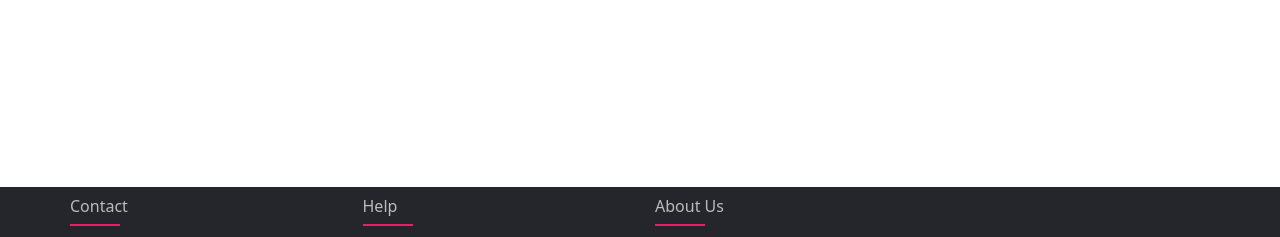
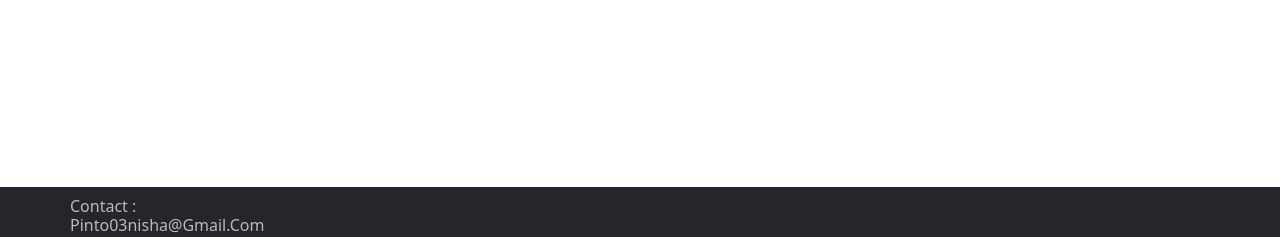
Before and after one commit to njp03/FurnitureFolio, a Django app: page /cart/ in a window 1280 px wide. Shown: the part 563-800 px from the top of the page. Run offline with Django 3.2, Linux system fonts and the light colour scheme; a user stored in the database is signed in; data comes from the database, SQL or seed files in the repository; some libraries are stand-ins or nearby versions; some web fonts are replaced.

Commit message:
Update base.html

```diff
--- a/app/templates/app/base.html
+++ b/app/templates/app/base.html
@@ -19,7 +19,7 @@
     <link rel="stylesheet" href="{% static 'app/css/style.css' %}">
 
 
-    <title>ShoppingX | {% block title %} {% endblock title %} </title>
+    <title>FurnitureFolio | {% block title %} {% endblock title %} </title>
   </head>
   <body>
     <nav class="navbar navbar-expand-lg  navbar-dark bg-dark">
@@ -82,9 +82,9 @@
   <div class="foocontainer">
     <div class="foorow">
       <div class="footer-col">
-        <h4>Contact </h4>
+        <h4>Contact : pinto03nisha@gmail.com </h4>
 
-      </div>
+<!--       </div>
       <div class="footer-col">
        <h4>Help</h4>
 
@@ -92,7 +92,7 @@
       <div class="footer-col">
         <h4>About us </h4>
 
-      </div>
+      </div>  -->
     </div>
   </div>
 </footer>
```
